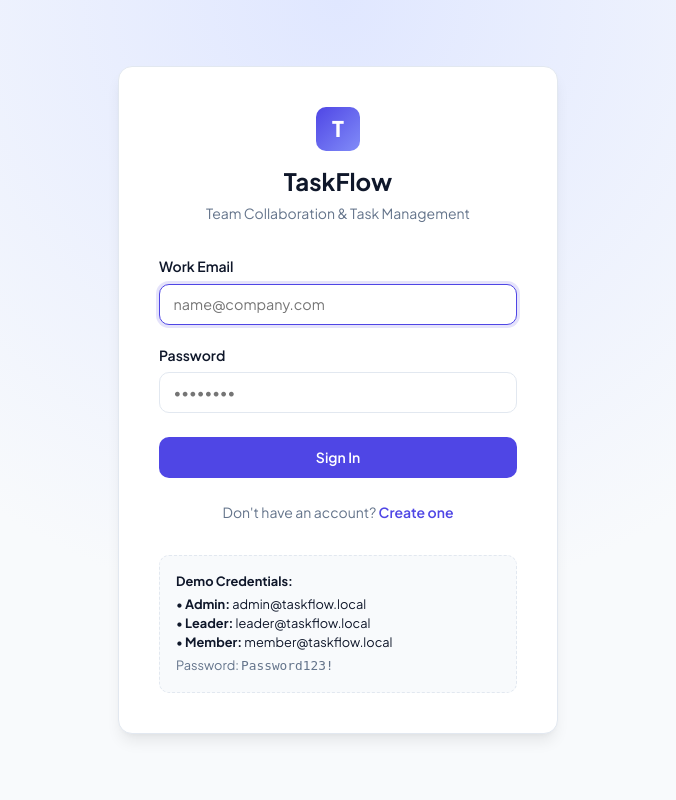
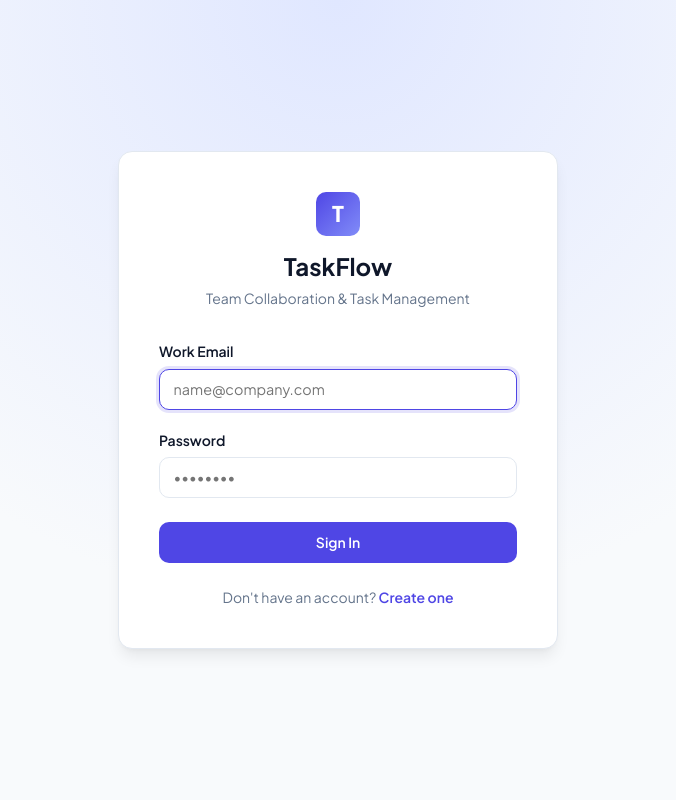
Before and after one commit to Mihir290545/TaskSphere, a PHP site: page /login/ in a window 1280 px wide. Shown: the whole page, without its empty margins (302-978 px from the left). Run offline with PHP 8.4, Linux system fonts and the light colour scheme.

Commit message:
fix: remove exposed demo credentials and improve production security

```diff
--- a/app/Views/auth/login.php
+++ b/app/Views/auth/login.php
@@ -24,12 +24,4 @@ $csrfToken = Security::generateCsrf();
     <div style="text-align: center; margin-top: 1.5rem; font-size: 0.875rem; color: var(--text-muted);">
         Don't have an account? <a href="/register" style="color: var(--primary); font-weight: 600;">Create one</a>
     </div>
-
-    <div style="margin-top: 2rem; padding: 1rem; background: var(--bg-main); border-radius: var(--radius-md); font-size: 0.8rem; border: 1px dashed var(--border);">
-        <strong style="display: block; margin-bottom: 0.25rem;">Demo Credentials:</strong>
-        <div>• <b>Admin:</b> admin@taskflow.local</div>
-        <div>• <b>Leader:</b> leader@taskflow.local</div>
-        <div>• <b>Member:</b> member@taskflow.local</div>
-        <div style="color: var(--text-muted); margin-top: 0.25rem;">Password: <code>Password123!</code></div>
-    </div>
 </form>
```
Also changed, not shown: .htaccess, README.md, 1 other file.
